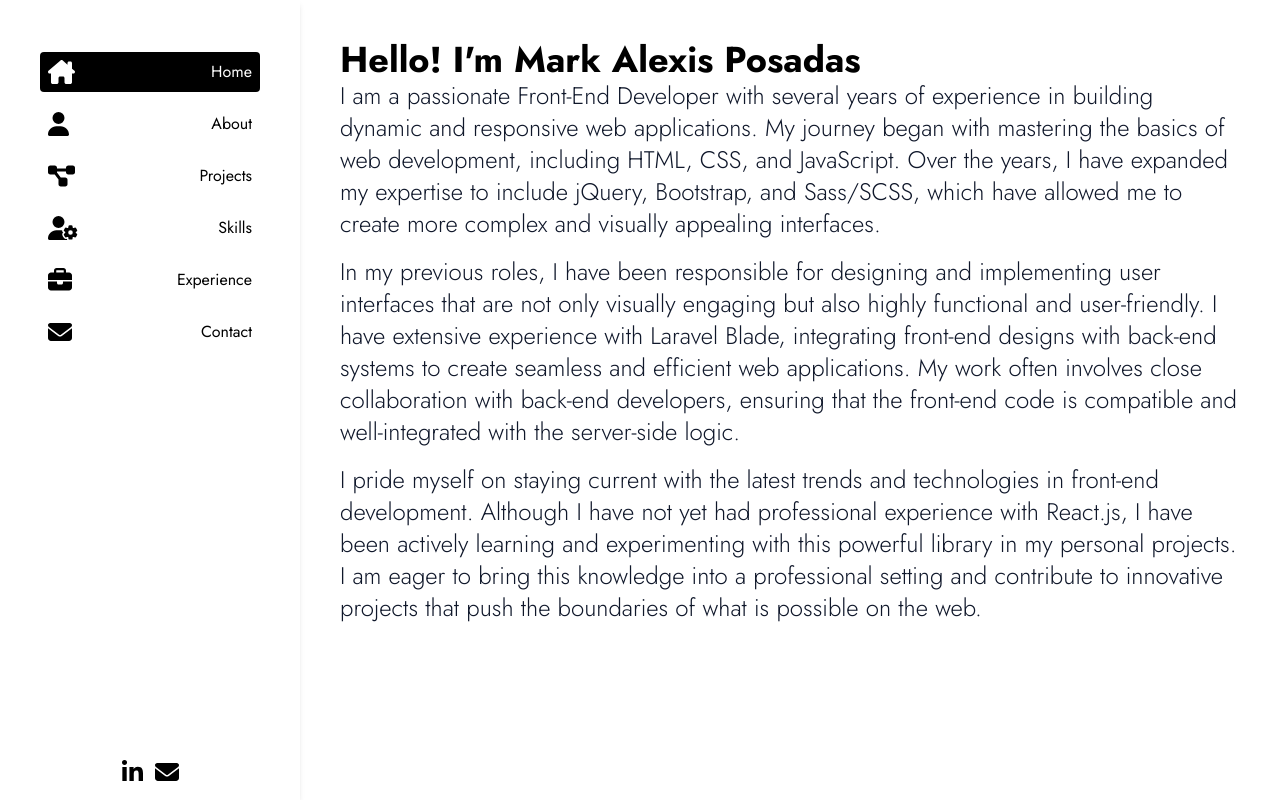
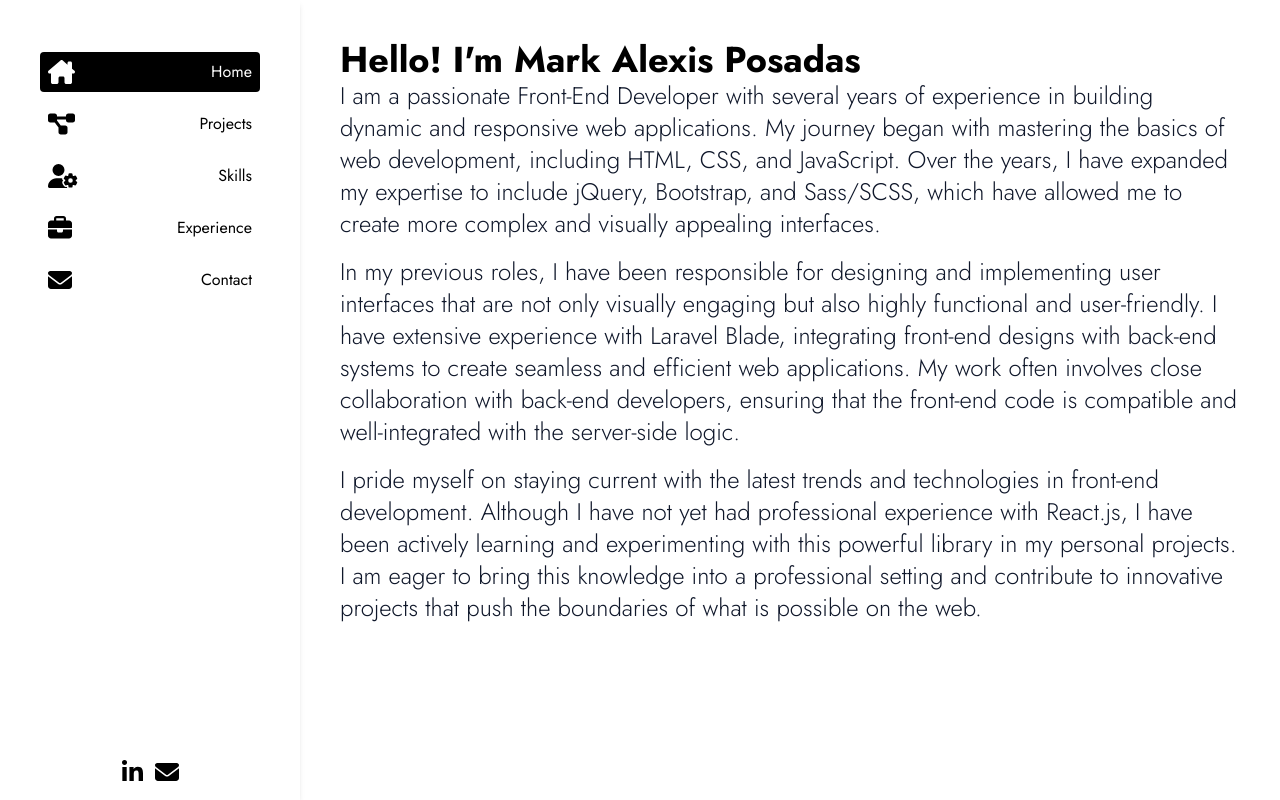
Before and after one commit to Mark-Alexis-Posadas/react-portfolio, a React (Vite) app: page / in a window 1280 px wide. Built offline with nearby package versions, Linux system fonts and the light colour scheme.

Commit message:
remove about page

```diff
--- a/src/data/sidebarData.js
+++ b/src/data/sidebarData.js
@@ -1,7 +1,7 @@
 import { v4 as uuidv4 } from "uuid";
 const sidebarData = [
   { id: uuidv4(), text: "home", icon: ["fas", "house-chimney"] },
-  { id: uuidv4(), text: "about", icon: ["fas", "user"] },
+  // { id: uuidv4(), text: "about", icon: ["fas", "user"] },
   { id: uuidv4(), text: "projects", icon: ["fas", "diagram-project"] },
   { id: uuidv4(), text: "skills", icon: ["fas", "user-gear"] },
   { id: uuidv4(), text: "experience", icon: ["fas", "briefcase"] },
--- a/src/pages/About/About.jsx
+++ /dev/null
@@ -1,11 +0,0 @@
-import PageTitle from "../../components/PageTitle";
-import SubTitle from "../../components/SubTitle";
-
-export default function About({ aboutTitle, aboutSubTitle }) {
-  return (
-    <section>
-      <PageTitle pageTitle={aboutTitle} />
-      <SubTitle subTitleText={aboutSubTitle} />
-    </section>
-  );
-}
```
